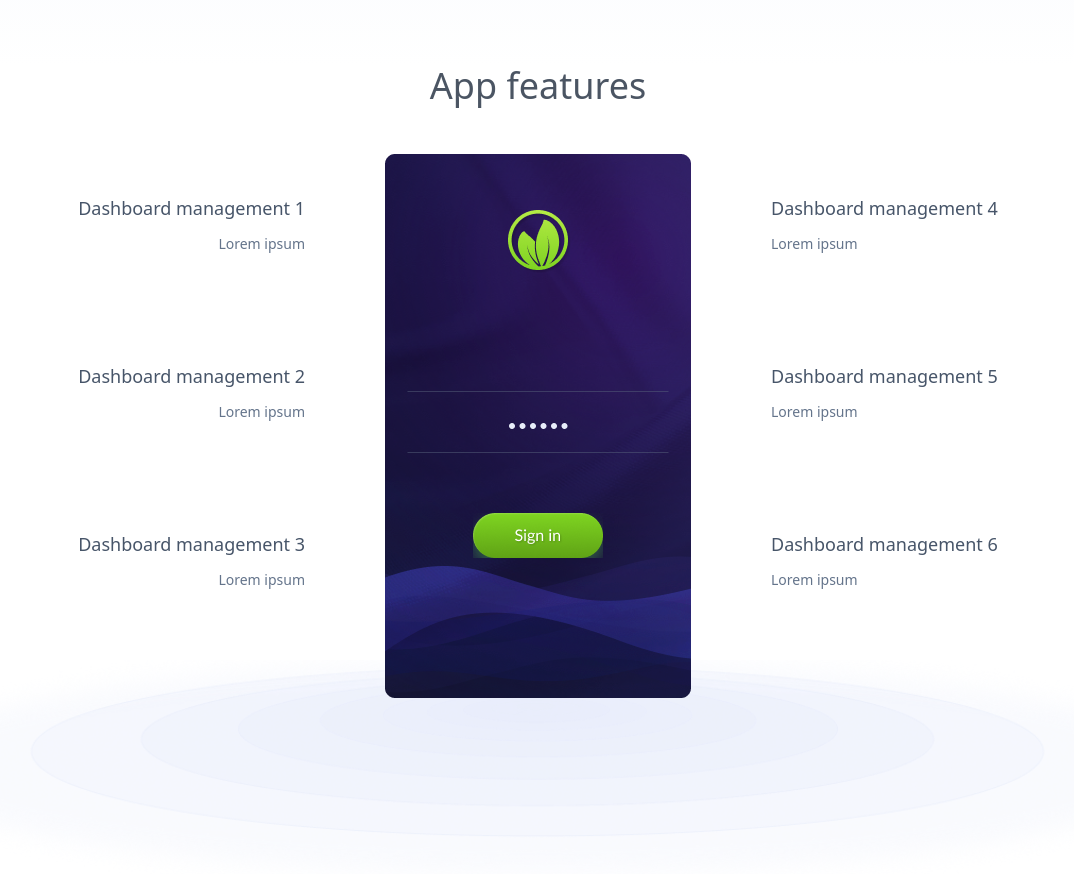
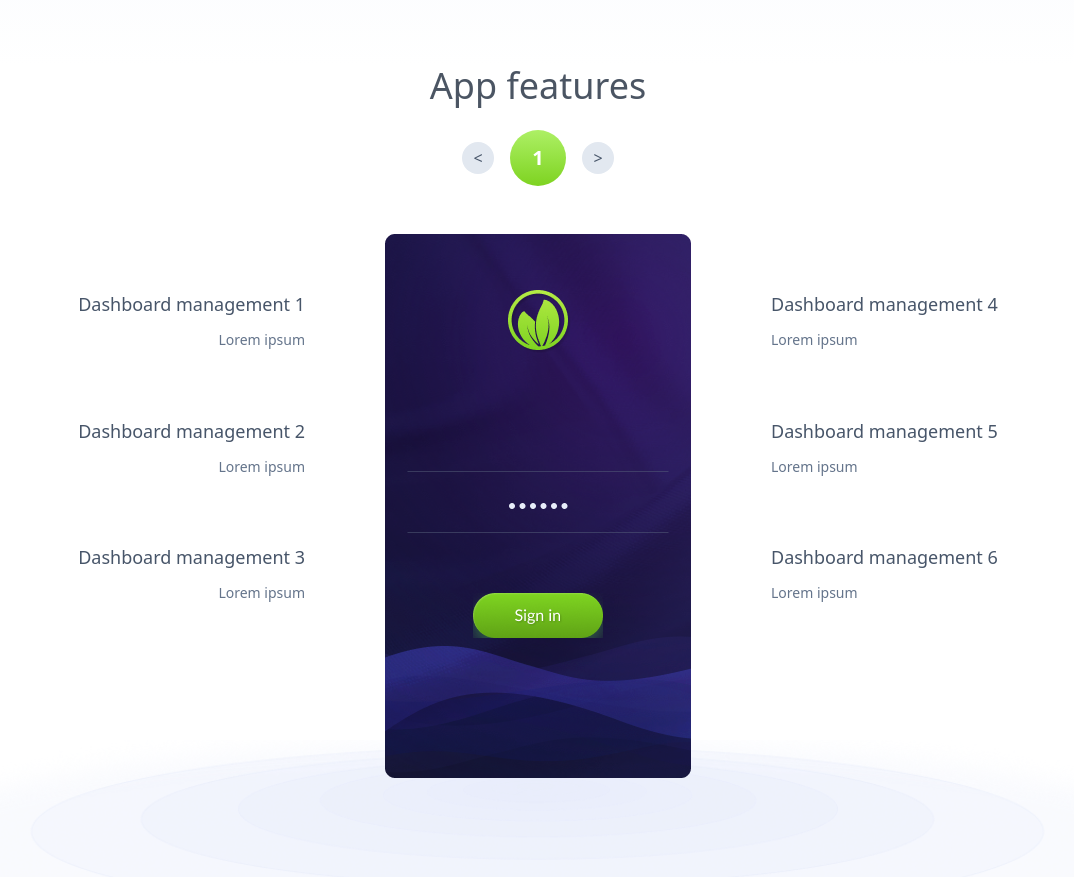
Before and after one commit to benmotyka/my-plants_front, a Vue app: page / in a window 1280 px wide. Shown: the part 1920-2797 px from the top of the page, without its empty margins (102-1176 px from the left). Built offline with nearby package versions, Linux system fonts and the light colour scheme.

Commit message:
added app features slide counter, small changes to components

```diff
--- /dev/null
+++ b/src/components/atoms/AppFeatureCounterButton.vue
@@ -0,0 +1,9 @@
+<script setup lang="ts">
+defineProps<{ content: string }>();
+</script>
+
+<template>
+    <span
+        class="w-8 h-8 bg-slate-200 rounded-full cursor-pointer flex items-center justify-center font-normal text-slate-600">
+        {{content}}</span>
+</template>
--- a/src/components/atoms/AppFeatureItem.vue
+++ b/src/components/atoms/AppFeatureItem.vue
@@ -3,7 +3,7 @@ defineProps<{ header: string, description?: string  }>();
 </script>
 
 <template>
-    <div>
+    <div class="z-[2]">
         <h5 class="text-slate-600 font-medium text-lg mb-3">{{header}}</h5>
         <p class="text-slate-500 font-normal text-sm">{{description}}</p>
     </div>
--- /dev/null
+++ b/src/components/molecules/AppFeaturesCounter.vue
@@ -0,0 +1,19 @@
+
+<script setup lang="ts">
+import { defineEmits } from 'vue'
+import AppFeatureCounterButton from "../atoms/AppFeatureCounterButton.vue";
+
+defineProps<{ counter: number }>();
+const emit = defineEmits(['changeCounter'])
+</script>
+
+<template>
+    <div class="flex items-center gap-x-4">
+        <AppFeatureCounterButton content="&lt;" @click="emit('changeCounter', counter-1)" />
+        <div
+            class="flex items-center justify-center text-white text-xl font-semibold rounded-full bg-gradient-to-b from-[#adf065] to-[#7ED321] w-14 h-14"
+            >
+            {{counter + 1}}</div>
+        <AppFeatureCounterButton content="&gt;" @click="emit('changeCounter', counter+1)" />
+    </div>
+</template>
--- a/src/components/molecules/AppFeaturesList.vue
+++ b/src/components/molecules/AppFeaturesList.vue
@@ -14,7 +14,7 @@ const animationOffset = computed(() => (props.align === 'left' ? itemsAnimationA
 </script>
 
 <template>
-    <div class="grid grid-rows-3  pt-10" :class="align === 'right' ? 'text-right' : 'text-left'">
+    <div class="hidden md:grid grid-rows-3 h-4/5 pt-14" :class="align === 'right' ? 'text-right' : 'text-left'">
         <AppFeatureItem v-for="item, key in items" :header="item.header" :description="item.description"
             :key="item.header" data-aos="fade" :data-aos-delay="key * itemsAnimationDelay +  animationOffset" />
     </div>
--- a/src/components/molecules/HeroImages.vue
+++ b/src/components/molecules/HeroImages.vue
@@ -1,7 +1,7 @@
 <template>
     <img src="/hero/leaf_1.png" class="absolute top-0 left-1/4" data-aos="fade-down-right" />
     <img src="/hero/leaf_2.png" class="absolute bottom-1/2 right-1/4" data-aos="fade-down-left" data-aos-delay="400" />
-    <img src="/hero/leaf_3.png" class=" absolute bottom-0 z-[4]" data-aos="fade-down" data-aos-delay="600"
+    <img src="/hero/leaf_3.png" class=" absolute bottom-4 md:bottom-14 z-[3]" data-aos="fade-down" data-aos-delay="600"
         data-aos-offset="0" />
     <div class="absolute -bottom-20 z-[2] hidden sm:block" data-aos="fade-up" data-aos-delay="600" data-aos-offset="-100">
         <img src="/hero/phone.png"
--- a/src/components/organisms/AppFeatures.vue
+++ b/src/components/organisms/AppFeatures.vue
@@ -1,6 +1,8 @@
 <script setup lang="ts">
+import { ref } from 'vue'
 import { FeatureSlide } from '../../interfaces/AppFeatures';
 import AppFeaturesList from "../molecules/AppFeaturesList.vue";
+import AppFeaturesCounter from "../molecules/AppFeaturesCounter.vue";
 
 const itemsData: FeatureSlide[] = [
   {
@@ -34,14 +36,52 @@ const itemsData: FeatureSlide[] = [
         }
     ]
   },
+  {
+    imgSrc: '/appFeatures/screenshot_2.png',
+    itemsLeft: [
+        {
+            header: 'Dashboard management 7',
+            description: 'Lorem ipsum'
+        },
+        {
+            header: 'Dashboard management8',
+            description: 'Lorem ipsum'
+        },
+        {
+            header: 'Dashboard management 9',
+            description: 'Lorem ipsum'
+        }
+    ],
+    itemsRight: [
+        {
+            header: 'Dashboard management 10',
+            description: 'Lorem ipsum'
+        },
+        {
+            header: 'Dashboard management 11',
+            description: 'Lorem ipsum'
+        },
+        {
+            header: 'Dashboard management 12',
+            description: 'Lorem ipsum'
+        }
+    ]
+  },
 ]
-let slideIndex = 0;
+let slideIndex = ref(0)
+
+const handleCounter = (newCounter: number) => {
+    if (newCounter < 0 || newCounter > itemsData.length - 1) return
+    slideIndex.value = newCounter
+}
+
 </script>
 
 <template>
     <section id="app-features" class="flex flex-col items-center pb-60 pt-20" data-aos="fade">
-        <h2 class="text-4xl text-gray-600" data-aos="fade">App features</h2>
-        <main class="grid grid-cols-[1fr_max-content_1fr]  relative w-full mt-12 gap-x-20 ">
+        <h2 class="text-4xl text-gray-600 mb-6" data-aos="fade">App features</h2>
+        <AppFeaturesCounter :counter="slideIndex" @changeCounter="(newCounter) => handleCounter(newCounter)" />
+        <main class="grid grid-cols-1 md:grid-cols-[1fr_max-content_1fr]   relative w-full mt-12 gap-x-20 ">
             <AppFeaturesList :items="itemsData[slideIndex].itemsLeft" align="right" />
             <img src="/appFeatures/screenshot_1.png" class="z-[2] mx-auto" />
             <AppFeaturesList :items="itemsData[slideIndex].itemsRight" align="left" />
```
Also changed, not shown: public/hero/leaf_3.png.
